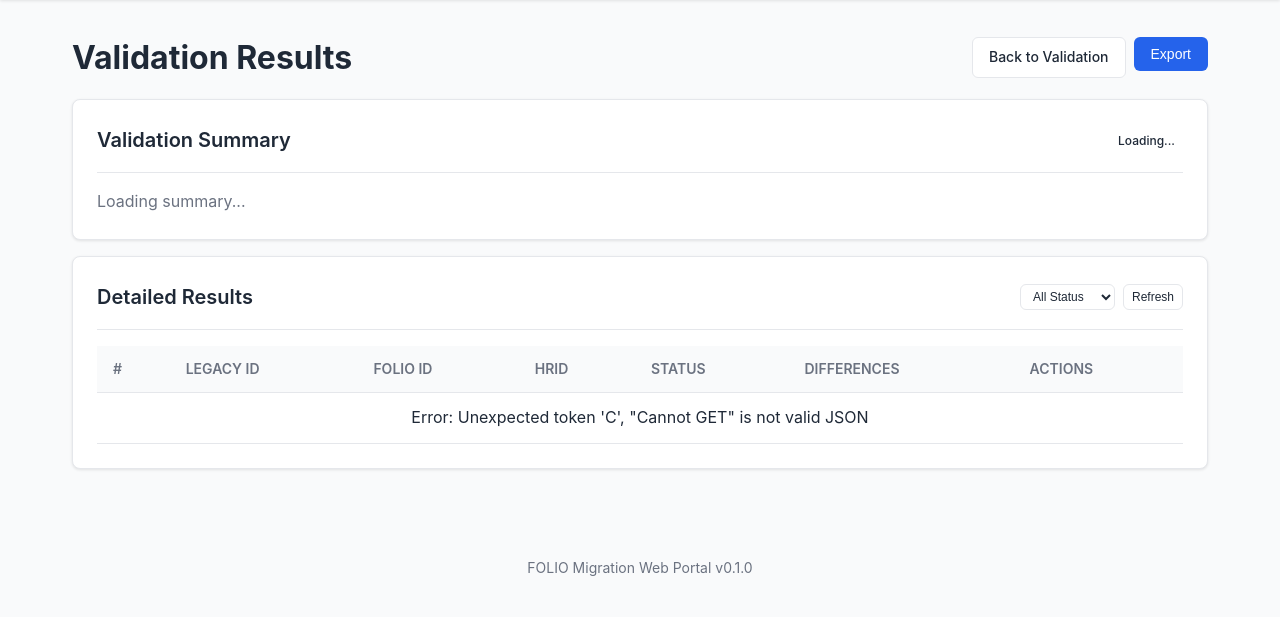
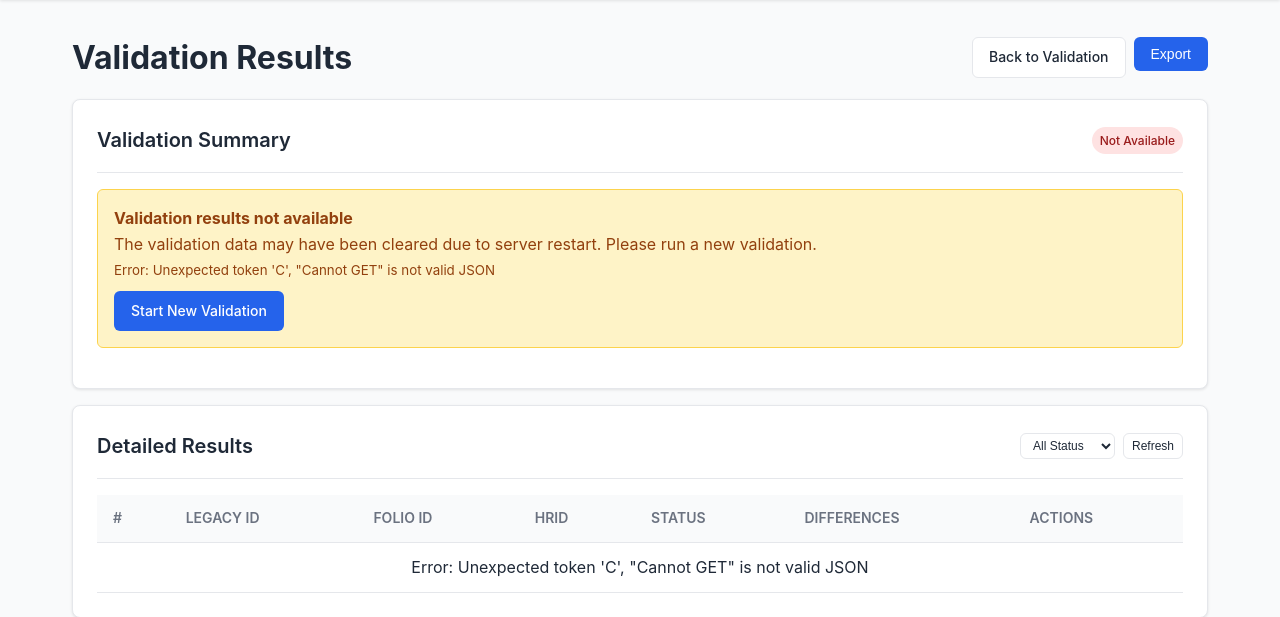
Before and after one commit to robert7528/folio_migration_web, a FastAPI app: page /clients/1/validation/1 in a window 1280 px wide. Shown: the part 65-682 px from the top of the page. Before the commit the page ends 641 px from the top, so only its background shows below. Run offline with FastAPI, Linux system fonts and the light colour scheme.

Commit message:
Fix validation results error handling
- Handle 404 errors when validation results not found
- Show user-friendly message when results unavailable (server restart)
- Guide user to start new validation

Co-Authored-By: Claude Opus 4.5 <noreply@anthropic.com>

```diff
--- a/templates/validation/results.html
+++ b/templates/validation/results.html
@@ -104,6 +104,12 @@ document.addEventListener('DOMContentLoaded', async () => {
 async function loadSummary() {
     try {
         const response = await fetch(`${ROOT_PATH}/api/clients/${clientCode}/validation/status/${validationId}`);
+
+        if (!response.ok) {
+            const error = await response.json();
+            throw new Error(error.detail || 'Validation not found');
+        }
+
         const status = await response.json();
 
         document.getElementById('validation-status').textContent = status.status;
@@ -138,6 +144,16 @@ async function loadSummary() {
         `;
     } catch (error) {
         console.error('Error loading summary:', error);
+        document.getElementById('validation-status').textContent = 'Not Available';
+        document.getElementById('validation-status').className = 'badge badge-danger';
+        document.getElementById('summary-content').innerHTML = `
+            <div class="alert alert-warning">
+                <p><strong>Validation results not available</strong></p>
+                <p>The validation data may have been cleared due to server restart. Please run a new validation.</p>
+                <p><small>Error: ${error.message}</small></p>
+                <a href="${ROOT_PATH}/clients/${clientCode}/validation" class="btn btn-primary mt-1">Start New Validation</a>
+            </div>
+        `;
     }
 }
 
@@ -152,9 +168,19 @@ async function loadResults() {
         }
 
         const response = await fetch(url);
+
+        if (!response.ok) {
+            const error = await response.json();
+            throw new Error(error.detail || 'Failed to load results');
+        }
+
         const data = await response.json();
 
-        totalResults = data.summary.filtered_count;
+        if (!data.summary) {
+            throw new Error('Validation results not available. The server may have restarted.');
+        }
+
+        totalResults = data.summary.filtered_count || 0;
         updatePagination();
 
         if (data.results.length === 0) {
```
